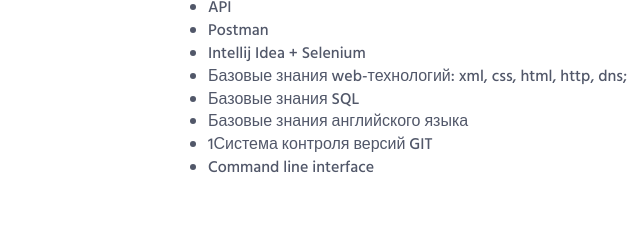
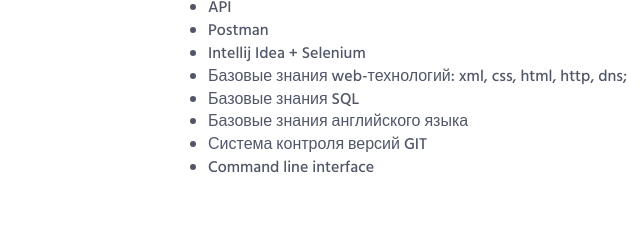
Before and after one commit to Kdmit-tester/Profile, a plain HTML site: page index.html in a window 1280 px wide. Shown: the part 1074-1311 px from the top of the page, 292-932 px from the left. Drawn offline with nearby package versions, Linux system fonts and the light colour scheme.

Commit message:
Update index.html

```diff
--- a/index.html
+++ b/index.html
@@ -142,7 +142,7 @@
 								<li>	Базовые знания web-технологий: xml, css, html, http, dns;</li>
 								<li>	Базовые знания SQL</li>
 								<li>	Базовые знания английского языка</li>
-								<li>	1Система контроля версий GIT</li>
+								<li>	Система контроля версий GIT</li>
 								<li>	Command line interface</li>
 
 						   </ul>
```
